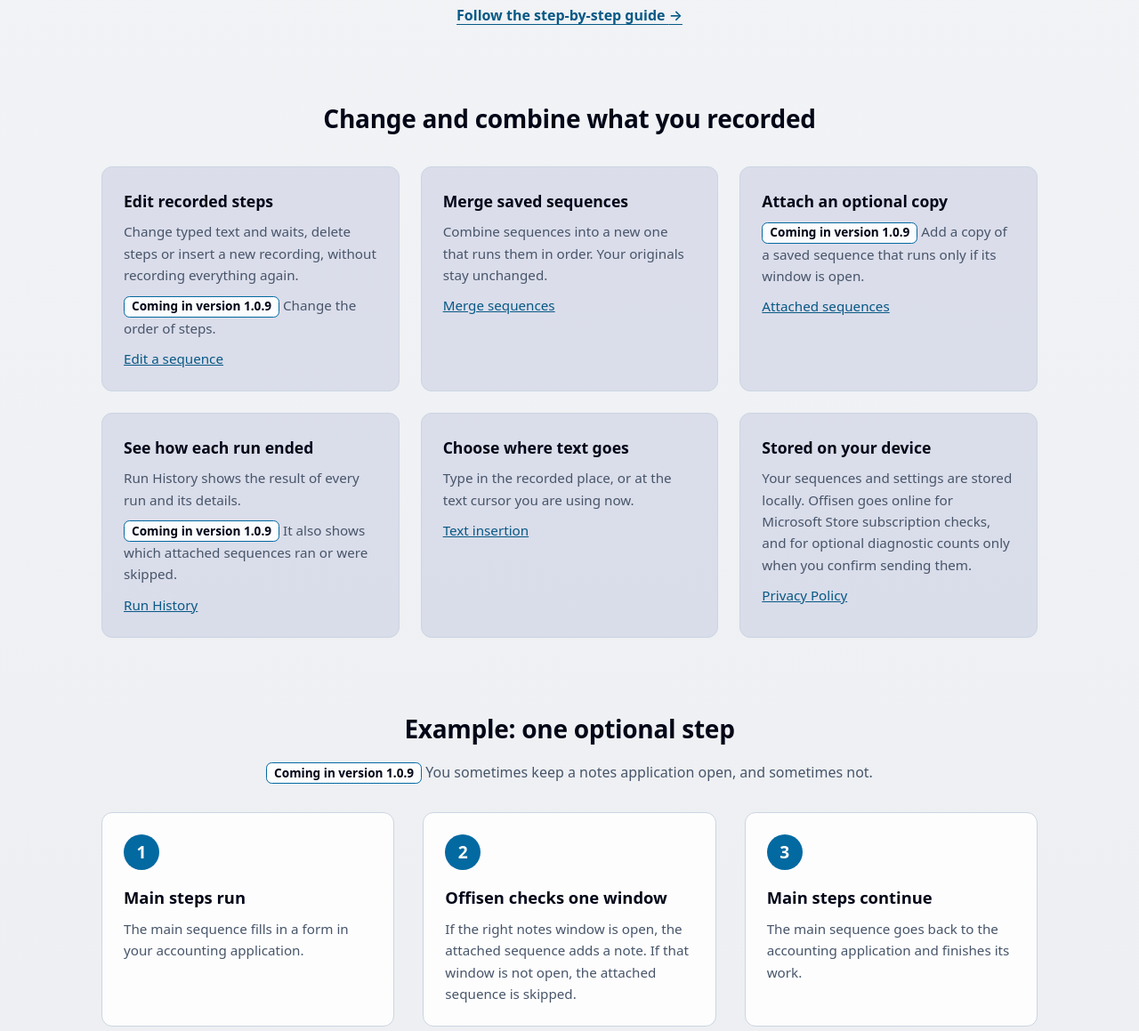
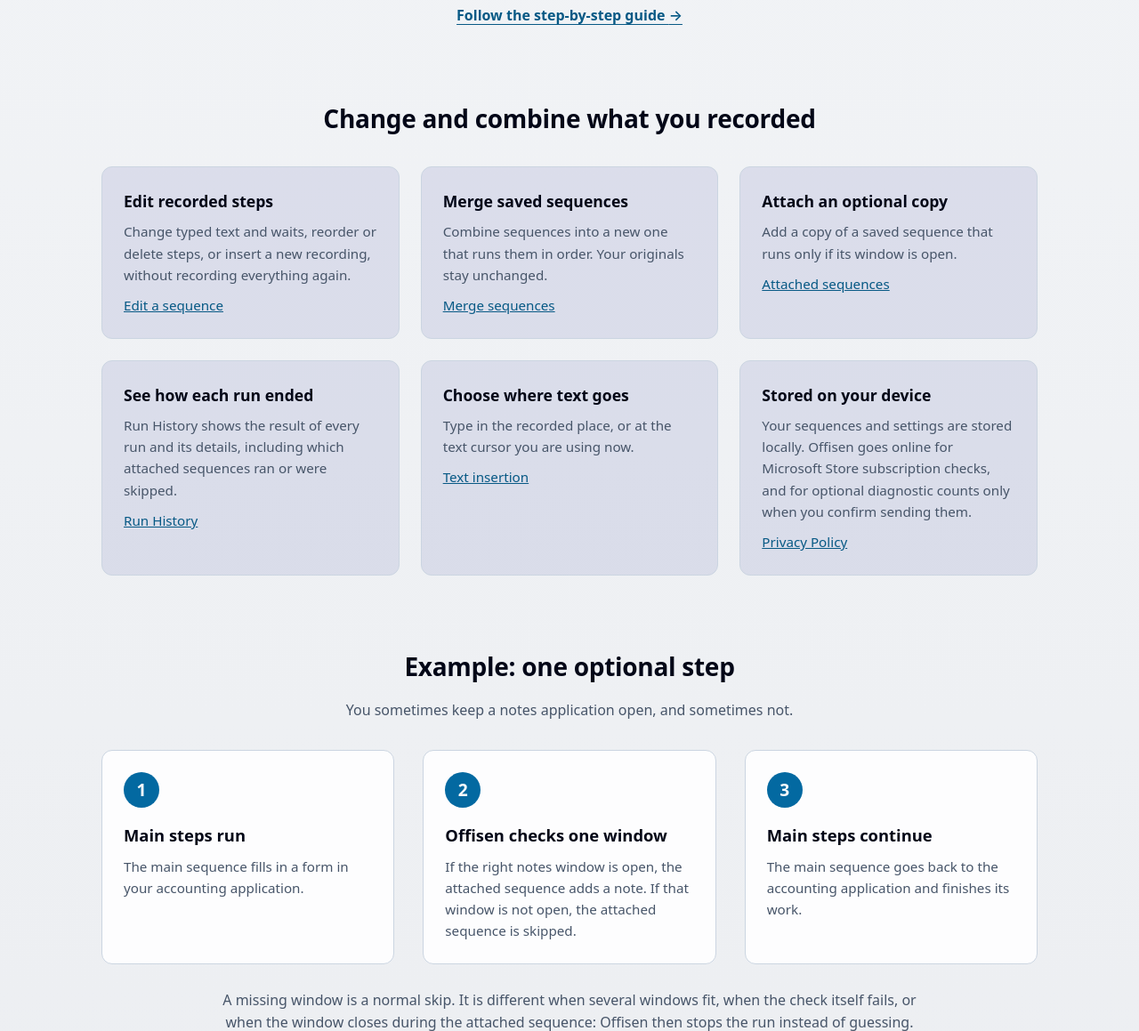
Before and after one commit to rudolfmend/Offisen-WebPage, a PHP site: page / in a window 1280 px wide. Shown: the part 2226-3385 px from the top of the page at 89% size. Run offline with PHP 8.4, Linux system fonts and the light colour scheme.

Commit message:
Describe the 1.0.9 features as available
Removes the Coming in version 1.0.9 labels for the moment Microsoft Store
offers 1.0.9.0. Deploy this only after that. Keeps the notes that help people
on older versions. Sitemap dates are left for the actual deployment.

```diff
--- a/CSS/style.css
+++ b/CSS/style.css
@@ -823,8 +823,7 @@ html[data-theme="dark"] .homepage .time-for-you .time-for-you-closing { color: #
 .page-docs main table td { overflow-wrap: anywhere; }
 .page-docs header h1 { overflow-wrap: anywhere; }
 .page-docs main a[aria-current="page"] { font-weight: 700; text-decoration: none; }
-.coming-badge { display: inline-block; padding: 0.05rem 0.5rem; border: 1px solid var(--color-accent); border-radius: 0.4rem; background: var(--color-card); color: var(--color-text-main); font-size: 0.85rem; font-weight: 600; line-height: 1.5; white-space: normal; }
-.coming-note { padding: 0.65rem 0.85rem; border-left: 4px solid var(--color-accent); background: var(--color-card); }
+.version-note { padding: 0.65rem 0.85rem; border-left: 4px solid var(--color-accent); background: var(--color-card); }
 .homepage .header-cta { margin: 20px 0 12px; }
 .homepage .feature p + p { margin-top: 10px; }
 .homepage .section-note { max-width: 800px; margin: 28px auto 0; color: var(--color-text-muted); text-align: center; }
--- a/guide/attached-sequences/index.html
+++ b/guide/attached-sequences/index.html
@@ -54,7 +54,7 @@
         </ul>
       </nav>
 
-      <p class="coming-note"><span class="coming-badge">Coming in version 1.0.9</span> Everything on this page describes a future version. It is not available in Offisen 1.0.8.0.</p>
+      <p class="version-note"><strong>Available from version 1.0.9.</strong> If you do not see these controls, update Offisen from Microsoft Store.</p>
 
       <section class="support-summary" aria-labelledby="purpose-heading">
         <h2 id="purpose-heading">What it does</h2>
--- a/guide/editing-sequences/index.html
+++ b/guide/editing-sequences/index.html
@@ -57,7 +57,6 @@
       <section class="support-summary" aria-labelledby="purpose-heading">
         <h2 id="purpose-heading">What the editor is for</h2>
         <p>Use the Sequence Editor to fix typed text, adjust waits, add a short recording or remove steps. Your changes stay in the editor until you save them.</p>
-        <p class="coming-note"><span class="coming-badge">Coming in version 1.0.9</span> Move up and Move down, changing Text insertion in the editor and attached sequences. Everything else on this page is available in 1.0.8.0.</p>
       </section>
 
       <section aria-labelledby="open-heading">
@@ -114,7 +113,7 @@
         <h2 id="delete-move-heading">Delete and move</h2>
         <h3>Delete</h3>
         <p>Select <strong>Delete step</strong> or <strong>Delete group</strong>. The last remaining card cannot be deleted, because a sequence needs at least one step. Offisen asks for confirmation when the deletion changes which windows are checked before the run starts, for example when you delete a step that starts an application.</p>
-        <h3>Move <span class="coming-badge">Coming in version 1.0.9</span></h3>
+        <h3>Move</h3>
         <p>Select <strong>Move up</strong> or <strong>Move down</strong> to swap a card with its neighbour. Dragging is not available.</p>
         <ul>
           <li>The button is unavailable when the move would join steps that do not belong together, such as text moved directly after a click into another field.</li>
@@ -149,7 +148,7 @@
           <li><strong>Text insertion:</strong> if an edit changes which text block uses the current cursor, the editor shows a notice. Review the steps before saving. See <a href="/guide/text-insertion/">Text insertion</a>.</li>
         </ul>
         <p>After saving, watch the next run to confirm that the sequence still does what you expect.</p>
-        <p><span class="coming-badge">Coming in version 1.0.9</span> Changing only Text insertion does not change the steps, so it keeps their numbers and the manual time.</p>
+        <p>Changing only Text insertion does not change the steps, so it keeps their numbers and the manual time.</p>
       </section>
     </main>
 
--- a/guide/index.html
+++ b/guide/index.html
@@ -96,7 +96,7 @@
           <li><a href="/guide/editing-sequences/">Edit a sequence</a>: change text and waits, insert recordings, delete steps and save.</li>
           <li><a href="/guide/merging-sequences/">Merge sequences</a>: combine saved sequences into a new one.</li>
           <li><a href="/guide/text-insertion/">Text insertion</a>: decide where a sequence types.</li>
-          <li><a href="/guide/attached-sequences/">Attached sequences</a>: add optional steps that run only if their window is open. <span class="coming-badge">Coming in version 1.0.9</span></li>
+          <li><a href="/guide/attached-sequences/">Attached sequences</a>: add optional steps that run only if their window is open.</li>
           <li><a href="/guide/run-history/">Run History</a>: see how each run ended and when to use Retry.</li>
           <li><a href="/guide/workday-timer/">Workday &amp; Timer</a>: set a daily alarm and a countdown.</li>
         </ul>
--- a/guide/merging-sequences/index.html
+++ b/guide/merging-sequences/index.html
@@ -86,7 +86,7 @@
 
       <section aria-labelledby="difference-heading">
         <h2 id="difference-heading">Merging or attaching</h2>
-        <p>Merging and attaching both copy steps, but they answer different questions. Attaching is <span class="coming-badge">Coming in version 1.0.9</span></p>
+        <p>Merging and attaching both copy steps, but they answer different questions.</p>
         <div class="table-scroll" role="region" aria-label="Comparison of merged and attached sequences" tabindex="0">
           <table class="details-table">
             <thead><tr><th scope="col"></th><th scope="col">Merge</th><th scope="col"><a href="/guide/attached-sequences/">Attach with a condition</a></th></tr></thead>
@@ -106,7 +106,7 @@
           <li>Older versions of Offisen will not show a sequence that needs text insertion by parts. Offisen tells you when this applies.</li>
           <li>Offisen cannot create the sequence if a source file is missing, unreadable or empty, or if its window roles are damaged. Remove that source from the order.</li>
           <li>Extra data stored for a whole source file is not carried over. Offisen lists this under <strong>Information</strong>.</li>
-          <li><span class="coming-badge">Coming in version 1.0.9</span> A sequence that contains an attached sequence cannot be merged.</li>
+          <li>A sequence that contains an attached sequence cannot be merged.</li>
         </ul>
       </section>
     </main>
--- a/guide/run-history/index.html
+++ b/guide/run-history/index.html
@@ -61,7 +61,7 @@
 
       <section aria-labelledby="open-heading">
         <h2 id="open-heading">Open Run History</h2>
-        <p>Select the Run History icon in the main window. <span class="coming-badge">Coming in version 1.0.9</span> It is also available under <strong>Tools → Run History</strong>. If the window is already open, Offisen brings it forward.</p>
+        <p>Select the Run History icon in the main window, or choose <strong>Tools → Run History</strong>. If the window is already open, Offisen brings it forward.</p>
       </section>
 
       <section aria-labelledby="results-heading">
@@ -84,7 +84,7 @@
       </section>
 
       <section aria-labelledby="attached-heading">
-        <h2 id="attached-heading">Attached sequences <span class="coming-badge">Coming in version 1.0.9</span></h2>
+        <h2 id="attached-heading">Attached sequences</h2>
         <p>For each <a href="/guide/attached-sequences/">attached sequence</a> the run reached, the entry says what happened:</p>
         <ul>
           <li><strong>Attached sequence “Add note” ran: its window was found.</strong></li>
--- a/guide/text-insertion/index.html
+++ b/guide/text-insertion/index.html
@@ -67,7 +67,7 @@
             </tbody>
           </table>
         </div>
-        <p>Select the mode under <strong>Text insertion</strong> in the main window. <span class="coming-badge">Coming in version 1.0.9</span> You can also select <strong>Change</strong> in the Sequence Editor, or choose the mode while editing text there.</p>
+        <p>Select the mode under <strong>Text insertion</strong> in the main window. You can also select <strong>Change</strong> in the Sequence Editor, or choose the mode while editing text there.</p>
       </section>
 
       <section aria-labelledby="block-heading">
@@ -128,7 +128,7 @@
       </section>
 
       <section aria-labelledby="attached-heading">
-        <h2 id="attached-heading">After an attached sequence <span class="coming-badge">Coming in version 1.0.9</span></h2>
+        <h2 id="attached-heading">After an attached sequence</h2>
         <p>An <a href="/guide/attached-sequences/">attached sequence</a> always inserts its own text as recorded and can move the foreground to its window.</p>
         <ul>
           <li><strong>If the attached sequence ran:</strong> the next current-cursor text goes back to the field remembered at the start of the run, not into the attached sequence's window. That is not necessarily the field used most recently.</li>
--- a/guide/workday-timer/index.html
+++ b/guide/workday-timer/index.html
@@ -61,8 +61,8 @@
 
       <section aria-labelledby="open-heading">
         <h2 id="open-heading">Open the window</h2>
-        <p>In version 1.0.8.0, select the timer icon in the main window.</p>
-        <p><span class="coming-badge">Coming in version 1.0.9</span> The icon is removed. Choose <strong>Tools → Workday &amp; Timer</strong> instead, or select an active status button. If the window is already open, Offisen brings it forward.</p>
+        <p>Choose <strong>Tools → Workday &amp; Timer</strong>, or select an active status button. If the window is already open, Offisen brings it forward.</p>
+        <p>Offisen 1.0.8.0 and earlier open this window with a timer icon in the main window, and do not show status buttons.</p>
       </section>
 
       <section aria-labelledby="alarm-heading">
@@ -94,7 +94,7 @@
       </section>
 
       <section aria-labelledby="status-heading">
-        <h2 id="status-heading">Status on the main page <span class="coming-badge">Coming in version 1.0.9</span></h2>
+        <h2 id="status-heading">Status on the main page</h2>
         <p>While something is active, the main page shows a short status button. Selecting it opens the <strong>Workday &amp; Timer</strong> window; it does not change the alarm or countdown.</p>
         <div class="table-scroll" role="region" aria-label="Status buttons" tabindex="0">
           <table class="details-table">
--- a/index.html
+++ b/index.html
@@ -173,8 +173,7 @@
         <div class="features-grid" >
           <article class="feature">
             <h3>Edit recorded steps</h3>
-            <p>Change typed text and waits, delete steps or insert a new recording, without recording everything again.</p>
-            <p><span class="coming-badge">Coming in version 1.0.9</span> Change the order of steps.</p>
+            <p>Change typed text and waits, reorder or delete steps, or insert a new recording, without recording everything again.</p>
             <p><a href="/guide/editing-sequences/">Edit a sequence</a></p>
           </article>
           <article class="feature">
@@ -184,13 +183,12 @@
           </article>
           <article class="feature">
             <h3>Attach an optional copy</h3>
-            <p><span class="coming-badge">Coming in version 1.0.9</span> Add a copy of a saved sequence that runs only if its window is open.</p>
+            <p>Add a copy of a saved sequence that runs only if its window is open.</p>
             <p><a href="/guide/attached-sequences/">Attached sequences</a></p>
           </article>
           <article class="feature">
             <h3>See how each run ended</h3>
-            <p>Run History shows the result of every run and its details.</p>
-            <p><span class="coming-badge">Coming in version 1.0.9</span> It also shows which attached sequences ran or were skipped.</p>
+            <p>Run History shows the result of every run and its details, including which attached sequences ran or were skipped.</p>
             <p><a href="/guide/run-history/">Run History</a></p>
           </article>
           <article class="feature">
@@ -208,7 +206,7 @@
       <!-- EXAMPLE -->
       <section id="example" aria-labelledby="example-heading" class="how-it-works">
         <h2 id="example-heading">Example: one optional step</h2>
-        <p class="section-intro"><span class="coming-badge">Coming in version 1.0.9</span> You sometimes keep a notes application open, and sometimes not.</p>
+        <p class="section-intro">You sometimes keep a notes application open, and sometimes not.</p>
         <div class="how-steps">
           <article class="how-step">
             <span class="step-number" aria-hidden="true">1</span>
--- a/support/codes/OFS-1504/index.html
+++ b/support/codes/OFS-1504/index.html
@@ -72,7 +72,7 @@
       </section>
 
       <section aria-labelledby="attached-heading">
-        <h2 id="attached-heading">After an attached sequence <span class="coming-badge">Coming in version 1.0.9</span></h2>
+        <h2 id="attached-heading">After an attached sequence</h2>
         <p>An <a href="/guide/attached-sequences/">attached sequence</a> that ran can move the foreground to its own window. The next current-cursor text therefore goes back to the field remembered at the start of the run. If that field cannot be restored, for example because it was closed while the attached sequence played, Offisen shows this code and types nothing into any other window.</p>
         <p>Keep the original field open until the run finishes. If you want the next text to go elsewhere, use <strong>Recorded</strong> for that part of the work. An attached sequence that was skipped does not cause this situation.</p>
       </section>
--- a/support/codes/OFS-1806/index.html
+++ b/support/codes/OFS-1806/index.html
@@ -73,7 +73,7 @@
       </section>
 
       <section aria-labelledby="attached-heading">
-        <h2 id="attached-heading">During an attached sequence check <span class="coming-badge">Coming in version 1.0.9</span></h2>
+        <h2 id="attached-heading">During an attached sequence check</h2>
         <p>The same protection applies when playback reaches an <a href="/guide/attached-sequences/">attached sequence</a>. If its window cannot be identified uniquely, the attached sequence neither runs nor counts as skipped. The whole run ends, even when <strong>Stop sequence when a command fails</strong> is off.</p>
         <p>The duplicate window may belong to the attached sequence, not to the main sequence.</p>
         <h3>“Any window of the same application” is not a random choice</h3>
--- a/support/codes/OFS-1809/index.html
+++ b/support/codes/OFS-1809/index.html
@@ -64,7 +64,7 @@
       </section>
 
       <section aria-labelledby="attached-heading">
-        <h2 id="attached-heading">With attached sequences <span class="coming-badge">Coming in version 1.0.9</span></h2>
+        <h2 id="attached-heading">With attached sequences</h2>
         <p>An <a href="/guide/attached-sequences/">attached sequence</a> runs only if its window is open. A window that is simply not open is a normal skip, not this error. The cases below differ:</p>
         <div class="table-scroll" role="region" aria-label="Attached sequence results" tabindex="0">
           <table class="details-table">
```
